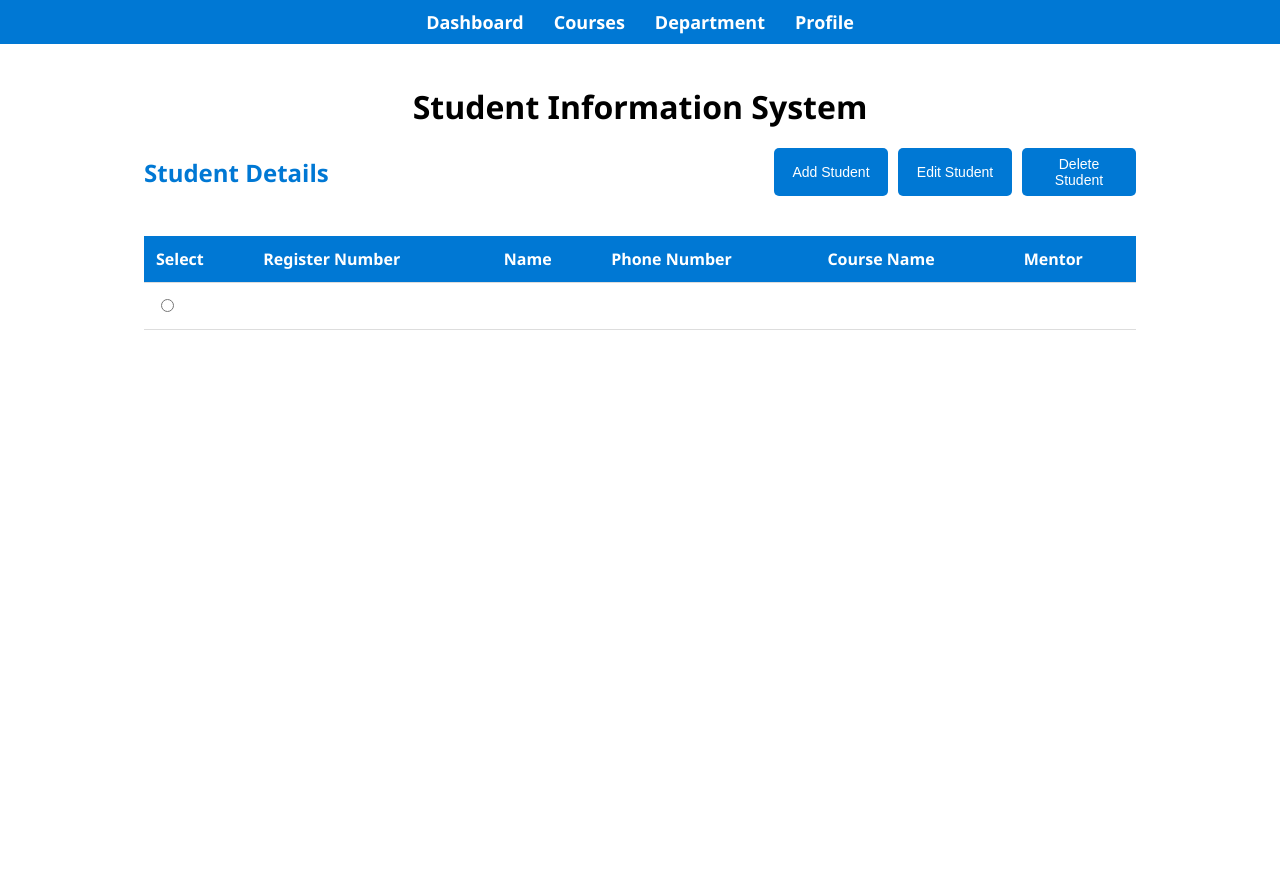
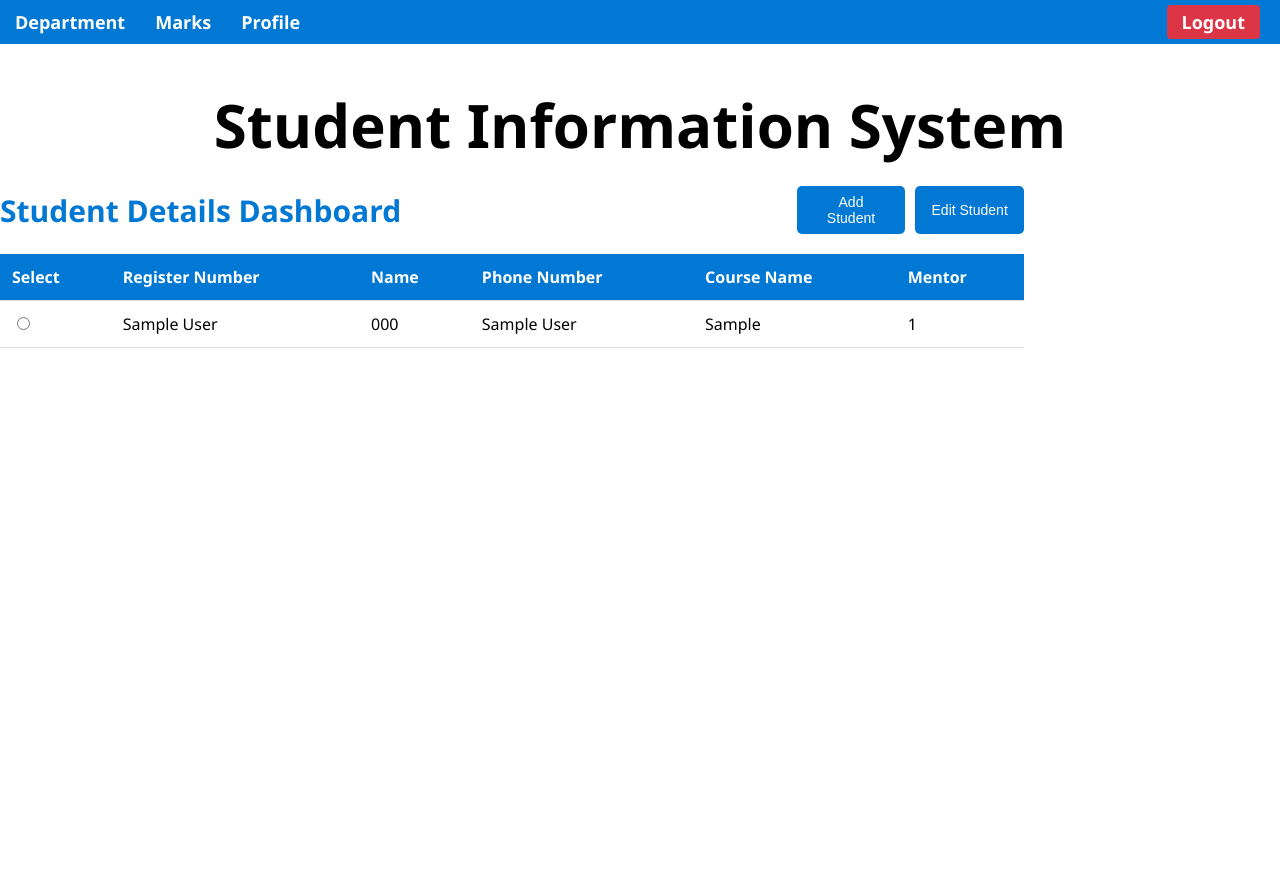
Before and after one commit to rakshiithaaa/student_information_system_old, a Flask app: page /dashboard in a window 1280 px wide. After the commit the page ends 348 px from the top, so only its background shows below. Run offline with Flask 3, Linux system fonts and the light colour scheme; tables that the repository leaves empty or names only in its code hold one stand-in row (values such as "Sample post").

Commit message:
Update dashboard.html

```diff
--- a/templates/dashboard.html
+++ b/templates/dashboard.html
@@ -10,36 +10,33 @@
   <!-- Navigation Bar -->
   <nav>
     <ul>
-      <li><a href="/dashboard">Dashboard</a></li>
-      <li><a href="/courses">Courses</a></li>
+
       <li><a href="/department">Department</a></li>
+      <li><a href="/marks">Marks</a></li>
       <li><a href="/profile">Profile</a></li>
+
+      <!-- Logout button pushed to right -->
+      <li style="margin-left: auto; margin-right: 20px;">
+        <a href="{{ url_for('login') }}" style="background-color: #dc3545; padding: 5px 15px; border-radius: 4px;">
+          Logout
+        </a>
+      </li>
     </ul>
   </nav>
 
-  <div class="container">
-    <h1>Student Information System</h1>
-
-    <!-- Buttons for Add, Edit, Delete -->
+  <!-- Main Content -->
+  <h1 style="font-size: 60px;">Student Information System</h1>
+  <div class="containertb">
+    <!-- Buttons for Add, Edit -->
     <div class="button-container">
-      <h2>Student Details</h2>
+      <h2 style="font-size: 30px;">Student Details Dashboard</h2>
       <div class="action-buttons">
         <button onclick="window.location.href='/add_student'">Add Student</button>
         <button onclick="editStudent()">Edit Student</button>
-        <script>
-          function editStudent() {
-              const selectedStudent = document.querySelector('input[name="student"]:checked');
-              if (selectedStudent) {
-                  window.location.href = `/edit_student/${selectedStudent.value}`;
-              } else {
-                  alert("Please select a student to edit.");
-              }
-          }
-        </script>
-        <button id="deleteButton">Delete Student</button>
       </div>
     </div>
 
+    <!-- Student Table -->
     <table id="studentTable">
       <thead>
         <tr>
@@ -54,18 +51,31 @@
       <tbody>
         {% for student in students %}
         <tr>
-            <td><input type="radio" name="student" value="{{ student.id }}"></td>
-            <td>{{ student.reg_number }}</td>
-            <td>{{ student.name }}</td>
-            <td>{{ student.phone_number }}</td>
-            <td>{{ student.course_name }}</td>
-            <td>{{ student.mentor }}</td>
+          <!--Radio Button For Table-->
+          <td><input type="radio" name="student" value="{{ student[0] }}"></td>
+          <td>{{ student[1] }}</td>
+          <td>{{ student[2] }}</td>
+          <td>{{ student[3] }}</td>
+          <td>{{ student[4] }}</td>
+          <td>{{ student[5] }}</td>
         </tr>
         {% endfor %}
       </tbody>
     </table>
   </div>
 
-  <script src="{{ url_for('static', filename='js/script.js') }}"></script>
+
+<script>
+  // Edit Student Function
+  function editStudent() {
+    const selectedStudent = document.querySelector('input[name="student"]:checked');
+    if (selectedStudent) {
+      window.location.href = `/edit_student/${selectedStudent.value}`;
+    } else {
+      alert("Please select a student to edit.");
+    }
+  }
+</script>
+
 </body>
 </html>
```
Lines whose indentation alone changed are shown as unchanged.
